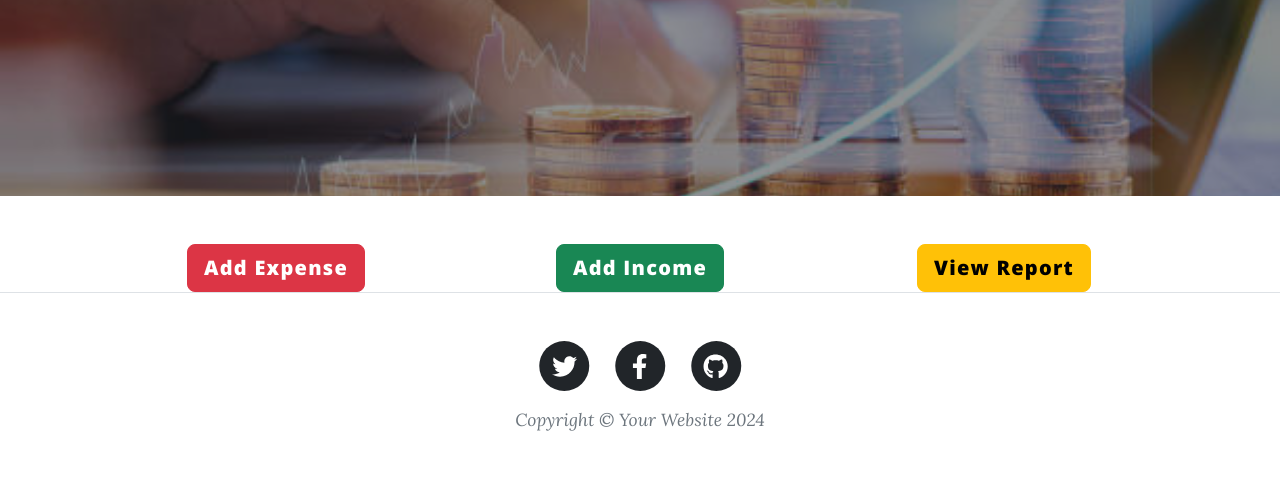
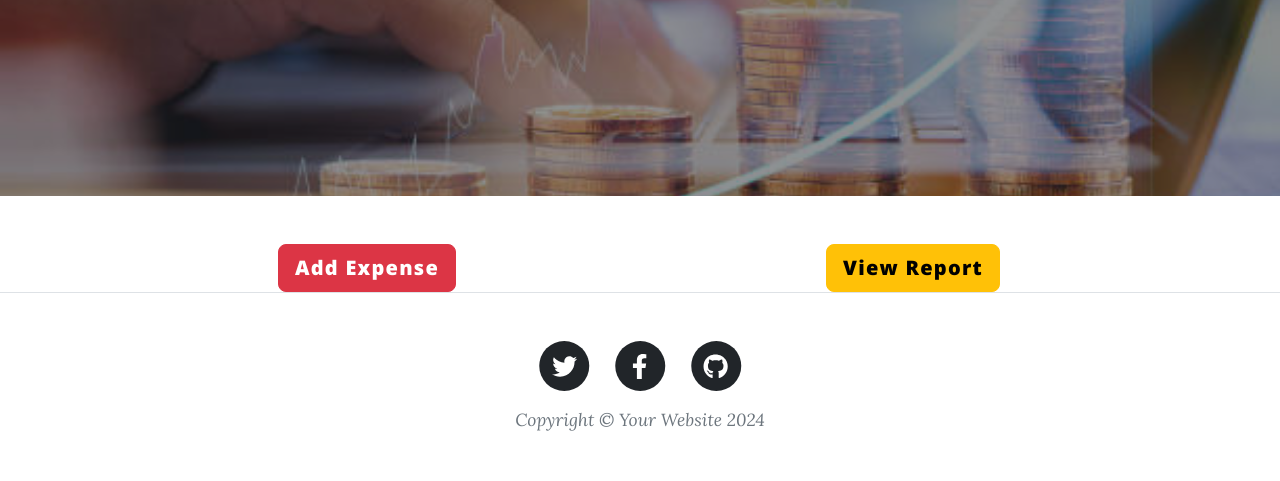
Before and after one commit to ShamimurRahmanShuvo/ExpenseManagement, a Flask app: page / in a window 1280 px wide. Shown: the part 404-885 px from the top of the page. Run offline with Flask 3, Linux system fonts and the light colour scheme; some libraries are stand-ins or nearby versions.

Commit message:
Refactor design and add report page

```diff
--- a/main.py
+++ b/main.py
@@ -10,7 +10,7 @@ from sqlalchemy.orm import relationship, DeclarativeBase, Mapped, mapped_column
 from sqlalchemy import Integer, String, Float
 from functools import wraps
 from werkzeug.security import generate_password_hash, check_password_hash
-from forms import RegisterForm, LoginForm, AddExpenseForm, ExpenseTypeForm, IncomeTypeForm, AddIncomeForm, ViewReportForm
+from forms import RegisterForm, LoginForm, AddTransactionTypeForm, AddTransactionForm, ViewReportForm
 
 
 app = Flask(__name__)
@@ -39,46 +39,26 @@ class User(UserMixin, db.Model):
     username: Mapped[str] = mapped_column(String)
     email: Mapped[str] = mapped_column(String, unique=True)
     password: Mapped[str] = mapped_column(String)
-    expenses = relationship("Expense", back_populates="user")
-    incomes = relationship("Income", back_populates="user")
+    balances = relationship("Transactions", back_populates="user")
 
 
-class ExpenseType(db.Model):
-    __tablename__ = "expense_type"
+class TransactionType(db.Model):
+    __tablename__ = "trans_type"
     id: Mapped[int] = mapped_column(Integer, primary_key=True)
-    expense_type: Mapped[str] = mapped_column(String)
-    expense_t = relationship("Expense", back_populates="expense_name")
+    type_name: Mapped[str] = mapped_column(String, nullable=False)
+    cat_rel = relationship("Transactions", back_populates="type_relation")
 
 
-class Expense(db.Model):
-    __tablename__ = "expense"
+class Transactions(db.Model):
+    __tablename__ = "transaction"
     id: Mapped[int] = mapped_column(Integer, primary_key=True)
-    expense_id: Mapped[int] = mapped_column(Integer, db.ForeignKey("expense_type.id"))
-    expense_name = relationship("ExpenseType", back_populates="expense_t")
+    transaction_type_id: Mapped[int] = mapped_column(Integer, db.ForeignKey("trans_type.id"))
+    type_relation = relationship("TransactionType", back_populates="cat_rel")
     user_id: Mapped[int] = mapped_column(Integer, db.ForeignKey("users.id"))
-    user = relationship("User", back_populates="expenses")
-    date: Mapped[str] = mapped_column(String(250), nullable=False)
-    expense_source: Mapped[str] = mapped_column(String(250), nullable=False)
-    amount: Mapped[float] = mapped_column(Float, nullable=False)
-
-
-class IncomeType(db.Model):
-    __table_name__ = "income_type"
-    id: Mapped[int] = mapped_column(Integer, primary_key=True)
-    income_type: Mapped[str] = mapped_column(String)
-    income_t = relationship("Income", back_populates="income_name")
-
-
-class Income(db.Model):
-    __tablename__ = "income"
-    id: Mapped[int] = mapped_column(Integer, primary_key=True)
-    income_id: Mapped[int] = mapped_column(Integer, db.ForeignKey("income_type.id"))
-    income_name = relationship("IncomeType", back_populates="income_t")
-    user_id: Mapped[int] = mapped_column(Integer, db.ForeignKey("users.id"))
-    user = relationship("User", back_populates="incomes")
-    date: Mapped[str] = mapped_column(String(250), nullable=False)
-    income_source: Mapped[str] = mapped_column(String(250), nullable=False)
-    amount: Mapped[float] = mapped_column(Float, nullable=False)
+    user = relationship("User", back_populates="balances")
+    transaction_date: Mapped[str] = mapped_column(String(250), nullable=False)
+    transaction_name: Mapped[str] = mapped_column(String(250), nullable=False)
+    transaction_amount: Mapped[float] = mapped_column(Float, nullable=False)
 
 
 with app.app_context():
@@ -150,124 +130,100 @@ def logout():
     return redirect(url_for("home"))
 
 
-@app.route("/add-expense-type", methods=["GET", "POST"])
-def add_expense_type():
-    form = ExpenseTypeForm()
+@app.route("/add-type", methods=["GET", "POST"])
+def add_transaction_type():
+    form = AddTransactionTypeForm()
     if form.validate_on_submit():
-        expense_name = form.expense_type.data
-        expense_name_capitalize = expense_name.capitalize()
-        result = db.session.execute(db.select(ExpenseType).where(
-            ExpenseType.expense_type == expense_name_capitalize)).scalar()
+        transaction_type_name = form.transaction_type.data.capitalize()
+        result = db.session.execute(db.select(TransactionType).where(
+            TransactionType.type_name == transaction_type_name
+        )).scalar()
 
         if result:
-            flash("Expense type already exists, add new expense type")
-            return redirect(url_for("add_expense_type"))
+            flash("Transaction type already exists, add new transaction type")
+            return redirect(url_for("add_transaction_type"))
 
-        new_expense_type = ExpenseType(
-            expense_type=expense_name_capitalize
+        new_transaction_type = TransactionType(
+            type_name=transaction_type_name
         )
-        db.session.add(new_expense_type)
+        db.session.add(new_transaction_type)
         db.session.commit()
-        flash("Expense type successfully added")
-        return redirect(url_for("add_expense_type"))
+        flash("Transaction type added successfully!")
+        return redirect(url_for("add_transaction_type"))
 
-    return render_template("expense_type.html", form=form, current_user=current_user)
+    return render_template("transaction_type.html", form=form, current_user=current_user)
 
 
-@app.route("/add-income-type", methods=["GET", "POST"])
-def add_income_type():
-    form = IncomeTypeForm()
-    if form.validate_on_submit():
-        income_name = form.income_type.data
-        income_name_capitalize = income_name.capitalize()
-        result = db.session.execute(db.select(IncomeType).where(
-            IncomeType.income_type == income_name_capitalize)).scalar()
-        if result:
-            flash("Income type already exists, add new income type")
-            return redirect(url_for("add_income_type"))
-
-        new_income_type = IncomeType(
-            income_type=income_name_capitalize
-        )
-        db.session.add(new_income_type)
-        db.session.commit()
-        flash("Income type successfully added")
-        return redirect(url_for("add_income_type"))
-
-    return render_template("income_type.html", form=form, current_user=current_user)
-
-
-@app.route("/add-income", methods=["GET", "POST"])
-def add_income():
-    form = AddIncomeForm()
-    results = db.session.execute(db.select(IncomeType)).scalars().all()
-
-    choices = []
-    for result in results:
-        choice_id = result.id
-        choice_name = result.income_type
-        choices.append((choice_id, choice_name))
-
-    form.income_id.choices = choices
+@app.route("/add-transaction", methods=["GET", "POST"])
+def add_transaction():
+    form = AddTransactionForm()
+    form.transaction_type_id.choices = [(choice.id, choice.type_name) for choice in TransactionType.query.all()]
 
     if form.validate_on_submit():
         if not current_user.is_authenticated:
-            flash("You need to login to add your incomes")
+            flash("You need to login to add your transactions")
             return redirect(url_for("login"))
 
-        new_income = Income(
-            income_id=form.income_id.data,
+        new_transaction = Transactions(
+            transaction_type_id=form.transaction_type_id.data,
             user_id=current_user.id,
-            date=form.date.data,
-            income_source=form.source.data,
-            amount=form.amount.data
+            transaction_date=form.transaction_date.data,
+            transaction_name=form.transaction_name.data,
+            transaction_amount=form.transaction_amount.data
         )
-        db.session.add(new_income)
+        db.session.add(new_transaction)
         db.session.commit()
-        flash("Income added successfully")
-        return redirect(url_for("add_income"))
 
-    return render_template("income.html", form=form, current_user=current_user)
+        flash("Transaction added successfully")
+        return redirect(url_for("add_transaction"))
 
+    return render_template("transaction.html", form=form, current_user=current_user)
 
-@app.route("/add-expense", methods=["GET", "POST"])
-def add_expense():
-    form = AddExpenseForm()
-    results = db.session.execute(db.select(ExpenseType)).scalars().all()
-
-    choices = []
-    for result in results:
-        choice_id = result.id
-        choice_name = result.expense_type
-        choices.append((choice_id, choice_name))
-    # print(choices)
-    form.expense_id.choices = choices
+"""
+@app.route("/report", methods=["GET", "POST"])
+def report():
+    form = ViewReportForm()
 
     if form.validate_on_submit():
         if not current_user.is_authenticated:
-            flash("You need to login to add your expenses")
+            flash("You need to login to see your report")
             return redirect(url_for("login"))
 
-        new_expense = Expense(
-            expense_id=form.expense_id.data,
-            user_id=current_user.id,
-            date=form.date.data,
-            expense_source=form.details.data,
-            amount=form.amount.data
-        )
-        db.session.add(new_expense)
-        db.session.commit()
-        flash("Expense added successfully")
-        return redirect(url_for("add_expense"))
+        user = current_user.id
+        table = form.category.data
+        from_date = form.from_date.data
+        to_date = form.to_date.data
+        print(user, table, from_date, to_date)
 
-    return render_template("expense.html", form=form, current_user=current_user)
+        if table == "Income":
+            results = Income.query.filter(Income.transaction_date.between(from_date, to_date)).where(
+                Income.user_id == user).all()
+            return render_template("view_report.html",
+                                   results=results,
+                                   table=table,
+                                   from_date=from_date,
+                                   to_date=to_date,
+                                   user=current_user.username)
+        elif table == "Expense":
+            results = Expense.query.filter(Expense.transaction_date.between(from_date, to_date)).where(
+                Expense.user_id == user).all()
+            return render_template("view_report.html",
+                                   results=results,
+                                   table=table,
+                                   from_date=from_date,
+                                   to_date=to_date,
+                                   user=current_user.username)
+        else:
+            flash("Select report category")
+            return redirect(url_for("report"))
+
+    return render_template("report.html", current_user=current_user, form=form)
 
 
 @app.route("/view-report")
 def view_report():
-    form = ViewReportForm()
-    return render_template("report.html", current_user=current_user, form=form)
-
+    return render_template("view_report.html", current_user=current_user)
+"""
 
 if __name__ == "__main__":
-    app.run(debug=True, port=5008)
+    app.run(debug=True, port=5002)
--- a/templates/index.html
+++ b/templates/index.html
@@ -12,18 +12,13 @@
         </header>
         <div class="container text-center px-4 px-lg-5">
             <div class="row gx-4 gx-lg-5 justify-content-center">
-                <div class="col-md-4 col-lg-4 col-xl-4">
-                    <a href="{{ url_for('add_expense') }}" class="btn btn-danger btn-lg"
+                <div class="col-md-6 col-lg-6 col-xl-6">
+                    <a href="{{ url_for('add_transaction') }}" class="btn btn-danger btn-lg"
                        tabindex="-1" role="button" aria-disabled="true">Add Expense
                     </a>
                 </div>
-                <div class="col-md-4 col-lg-4 col-xl-4">
-                    <a href="{{ url_for('add_income') }}" class="btn btn-success btn-lg"
-                       tabindex="-1" role="button" aria-disabled="true">Add Income
-                    </a>
-                </div>
-                <div class="col-md-4 col-lg-4 col-xl-4">
-                    <a href="{{ url_for('view_report') }}" class="btn btn-warning btn-lg"
+                <div class="col-md-6 col-lg-6 col-xl-6">
+                    <a href="#" class="btn btn-warning btn-lg"
                        tabindex="-1" role="button" aria-disabled="true">View Report
                     </a>
                 </div>
```
Also changed, not shown: forms.py (+12 -26 lines), templates/income.html (deleted, +0 -32 lines), templates/income_type.html (deleted, +0 -32 lines), templates/view_report.html (added, +48 -0 lines), templates/transaction.html (renamed from templates/expense.html), templates/transaction_type.html (renamed from templates/expense_type.html).
